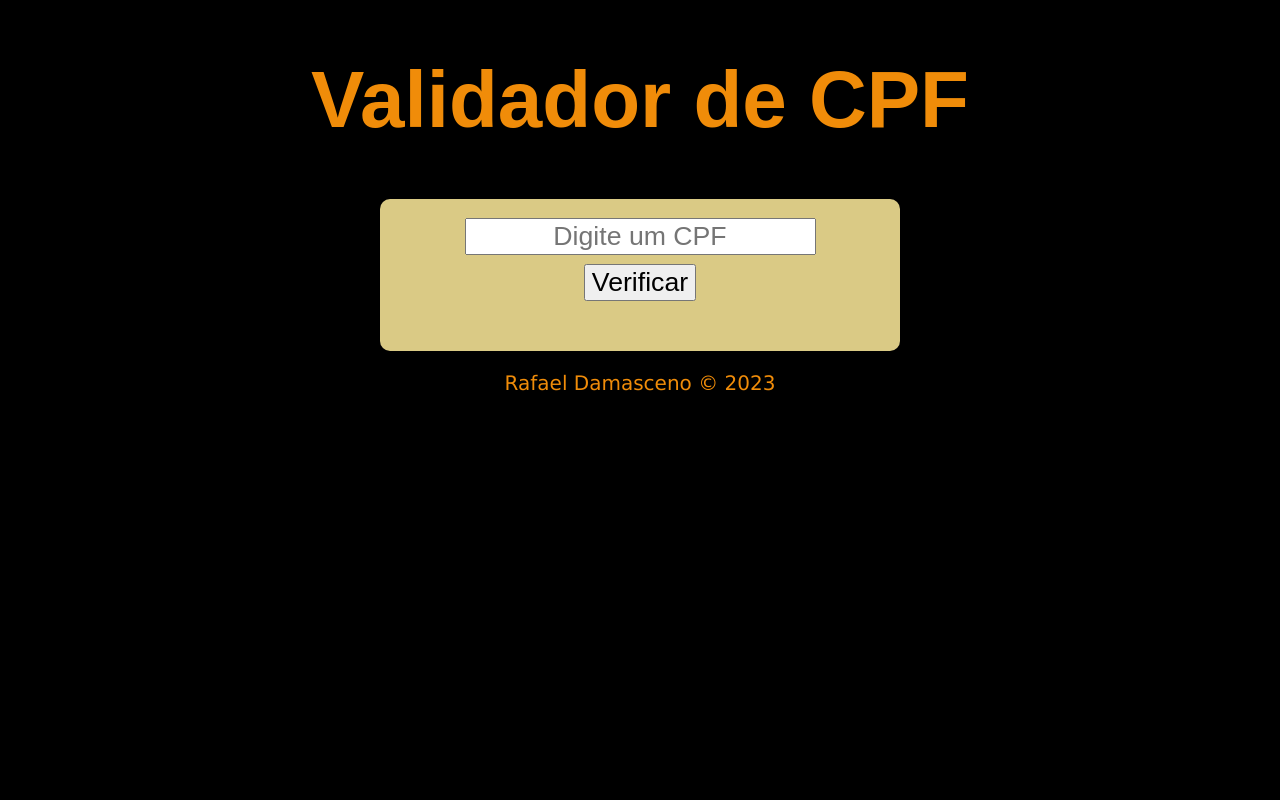
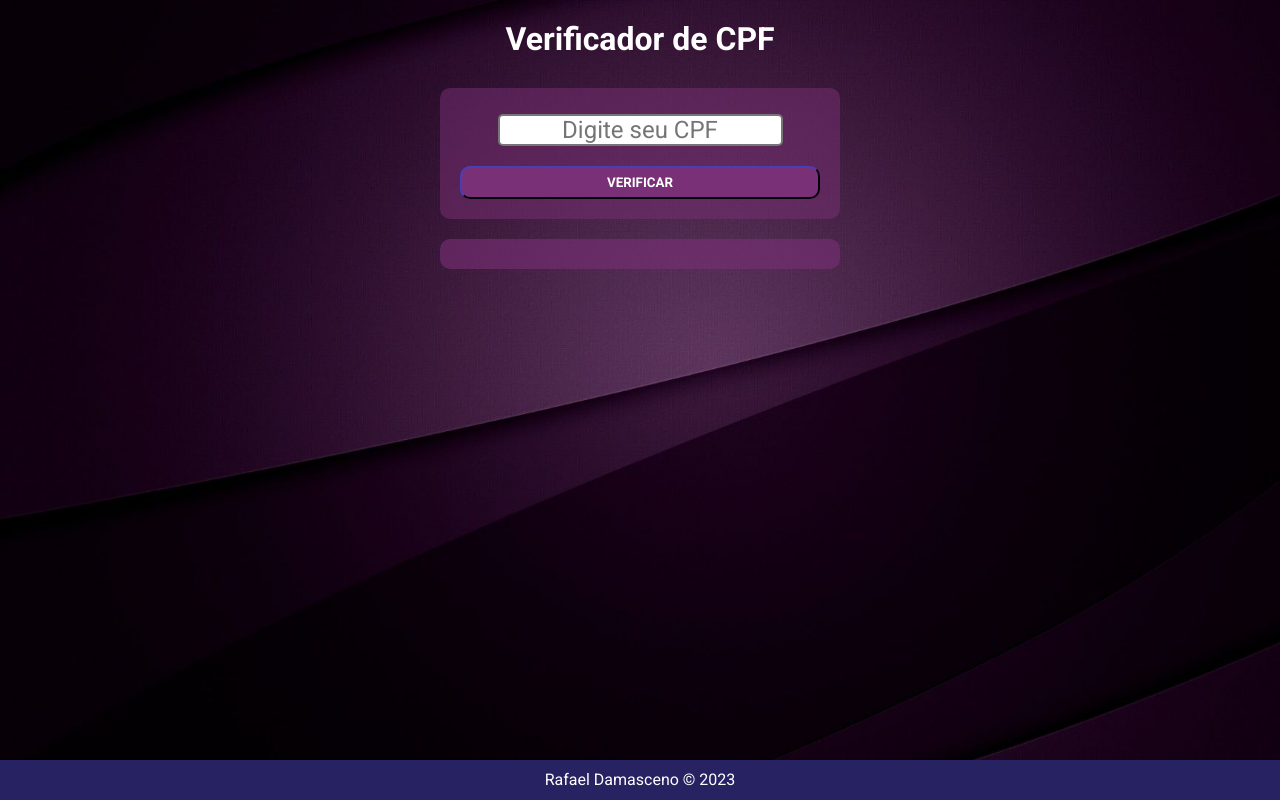
Before and after one commit to rafaeldesousadamasceno/ValidadorCPF, a plain HTML site: page index.html in a window 1280 px wide. Drawn offline with Linux system fonts and the light colour scheme.

Commit message:
Atualização de Design e Background

```diff
--- /dev/null
+++ b/css/style.css
@@ -0,0 +1,91 @@
+@import url('https://fonts.googleapis.com/css2?family=Roboto:ital,wght@0,100;0,300;0,400;0,500;0,700;0,900;1,100;1,300;1,400;1,500;1,700;1,900&display=swap');
+
+* {
+    margin: 0;
+    padding: 0;
+    font-family: 'Roboto', sans-serif;
+}
+
+body {
+    background-image: url('../img/bg-009.jpg');
+    background-repeat: no-repeat;
+    background-size: cover;
+    background-attachment: fixed;
+}
+
+h1 {
+    text-align: center;
+    margin-top: 20px;
+    color: #FFF;
+}
+
+section {
+    display: block;
+    width: 400px;
+    border-radius: 10px;
+    padding: 10px;
+    margin: auto;
+}
+
+div {
+    margin-top: 20px;
+    padding: 20px;
+    border-radius: 10px;
+    font-size: 2rem;
+    background-color: #7A307780;
+    text-align: center;
+}
+
+button {
+    text-transform: uppercase;
+    font-weight: bold;
+    background-color: #7A3077;
+    border-color: #272262;
+    color: #fff;
+    padding: 7px;
+    width: 100%;
+    margin-top: 20px;
+    border-radius: 10px;
+    cursor: pointer;
+    outline: none;
+    transition: all .4s ease-out;
+}
+
+button:hover {
+    background-color: #272262;
+    color: #FFF;
+    transition: .5s;
+}
+
+#resultado {
+    margin-top: 20px;
+    border-radius: 10px;
+    font-size: 1.2rem;
+    background-color: #7A307799;
+    text-align: center;
+    padding: 15px;
+    margin-bottom: 50px;
+    color: #FFF;
+}
+
+footer {
+    position: fixed;
+    text-align: center;
+    bottom: 0;
+    background-color: #272262;
+    color: #FFF;
+    height: 40px;
+    width: 100%;
+}
+
+footer p {
+    padding-top: 10px;
+}
+
+input {
+    font-size: 1.5rem;
+    font-family: 'Roboto', sans-serif;
+    text-align: center;
+    border-radius: 5px;
+    border-style: solid;
+}
--- a/index.html
+++ b/index.html
@@ -1,24 +1,31 @@
 <!DOCTYPE html>
 <html lang="pt-BR">
+
 <head>
     <meta charset="UTF-8">
     <meta http-equiv="X-UA-Compatible" content="IE=edge">
     <meta name="viewport" content="width=device-width, initial-scale=1.0">
-    <title>Validador de CPF</title>
-    <link rel="stylesheet" href="style.css">
+    <title>Verificador de CPF</title>
+    <link rel="stylesheet" href="./css/style.css">
 </head>
+
 <body>
     <header>
-        <h1>Validador de CPF</h1>
+        <h1>Verificador de CPF</h1>
     </header>
     <section>
-        <div><input type="text" name="txtcpf" id="txtcpf" placeholder="Digite um CPF"></div>
-        <div><button type="submit" onclick="verificarCPF()">Verificar</button></div>
-        <div id="resultado"><p></p></div>
+        <div>
+            <input type="text" name="txtcpf" id="txtcpf" placeholder="Digite seu CPF" maxlength="11">
+            <button type="submit" onclick="verificarCPF()">Verificar</button>
+        </div>
+        <div id="resultado">
+            <p></p>
+        </div>
     </section>
     <footer>
         <p>Rafael Damasceno &copy; 2023</p>
     </footer>
-    <script src="./script.js"></script>
+    <script src="/js/script.js"></script>
 </body>
+
 </html>
--- a/style.css
+++ /dev/null
@@ -1,42 +0,0 @@
-body {
-    background-color: black;
-    color: rgb(240, 140, 9);
-    font: normal 30pt Arial;
-    text-align: center;
-}
-
-section {
-    padding: 10px;
-    margin: auto;
-    width: 500px;
-    border: 5px;
-    border-radius: 10px;
-    background-color: rgb(218, 202, 133);
-}
-
-div {
-    border: 2px;
-    border-radius: 10px;
-    margin: auto;
-}
-
-input {
-    font-size: 20pt;
-    font-family: Arial, Helvetica, sans-serif;
-    text-align: center;
-}
-
-button {
-    font-size: 20pt;
-    font-family: Arial, Helvetica, sans-serif;
-}
-
-#resultado {
-    color: black;
-}
-
-footer {
-    margin-bottom: 10px;
-    font-size: 15pt;
-    font-family: 'Lucida Sans', 'Lucida Sans Regular', 'Lucida Grande', 'Lucida Sans Unicode', Geneva, Verdana, sans-serif;
-}
```
Also changed, not shown: img/bg-009.jpg (added), js/script.js (renamed from script.js).
